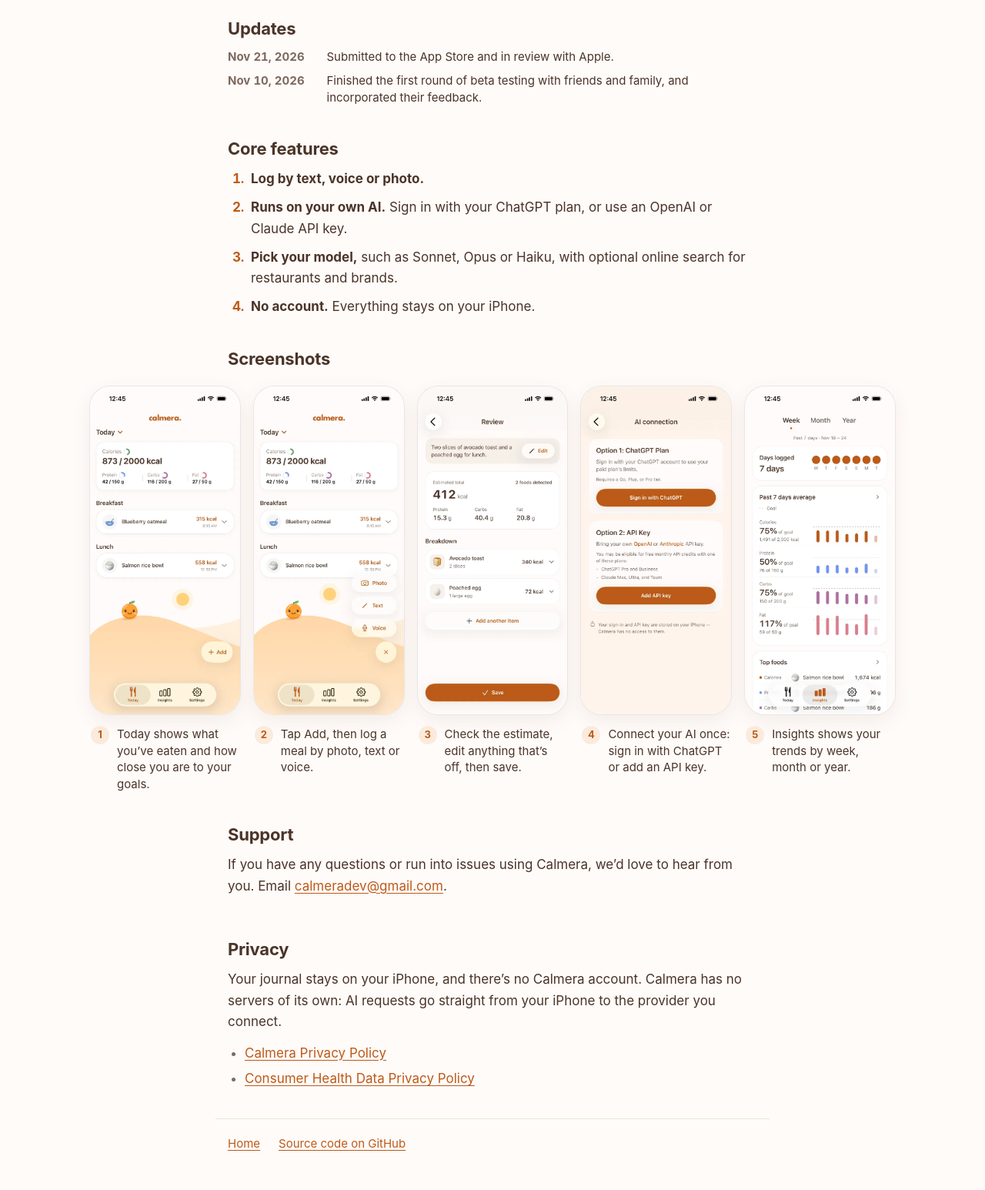
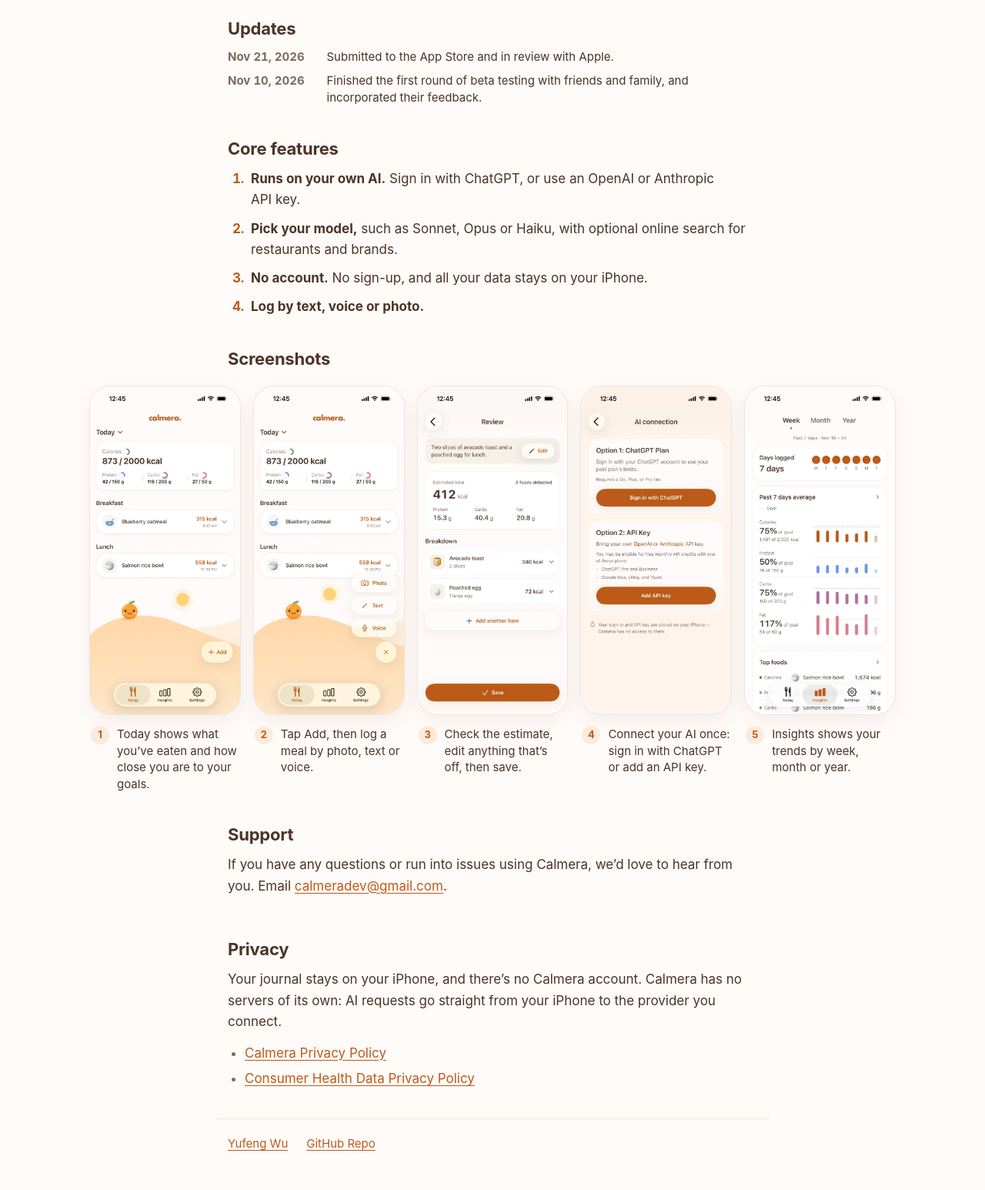
Before and after one commit to yufeng-wu/yufengwu.dev, a plain HTML site: page calmera/index.html in a window 1280 px wide. Shown: the part 384-1930 px from the top of the page at 77% size. Drawn offline with Linux system fonts and the light colour scheme.

Commit message:
Reorder the core features and link the name and repo in the footer
Co-Authored-By: Claude Opus 5.5 <noreply@anthropic.com>

```diff
--- a/calmera/index.html
+++ b/calmera/index.html
@@ -73,10 +73,10 @@ footer{margin-top:12px;padding-top:20px;padding-bottom:48px;border-top:1px solid
 <section class="wrap" aria-labelledby="features">
 <h2 id="features">Core features</h2>
 <ol class="core">
+<li><strong>Runs on your own AI.</strong> Sign in with ChatGPT, or use an OpenAI or Anthropic API key.</li>
+<li><strong>Pick your model,</strong> such as Sonnet, Opus or Haiku, with optional online search for restaurants and brands.</li>
+<li><strong>No account.</strong> No sign-up, and all your data stays on your iPhone.</li>
 <li><strong>Log by text, voice or photo.</strong></li>
-<li><strong>Runs on your own AI.</strong> Sign in with your ChatGPT plan, or use an OpenAI or Claude API key.</li>
-<li><strong>Pick your model,</strong> such as Sonnet, Opus or Haiku, with optional online search for restaurants and brands.</li>
-<li><strong>No account.</strong> Everything stays on your iPhone.</li>
 </ol>
 </section>
 
@@ -106,6 +106,6 @@ footer{margin-top:12px;padding-top:20px;padding-bottom:48px;border-top:1px solid
 </section>
 </main>
 
-<footer class="wrap"><nav class="foot" aria-label="Footer"><a href="../">Home</a><a href="https://github.com/yufeng-wu/calmera">Source code on GitHub</a></nav></footer>
+<footer class="wrap"><nav class="foot" aria-label="Footer"><a href="https://yufeng-wu.github.io/">Yufeng Wu</a><a href="https://github.com/yufeng-wu/calmera">GitHub Repo</a></nav></footer>
 </body>
 </html>
```
